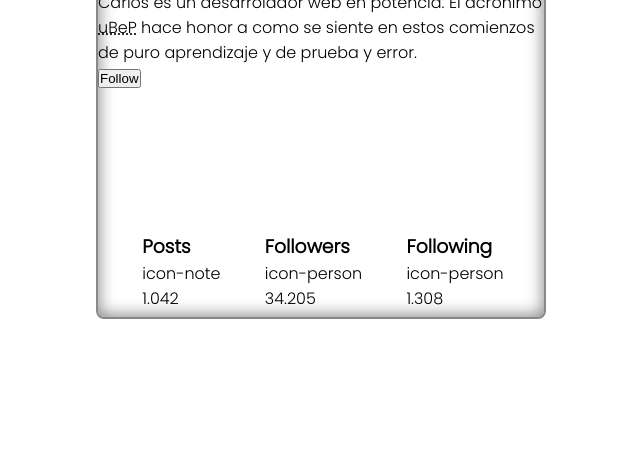
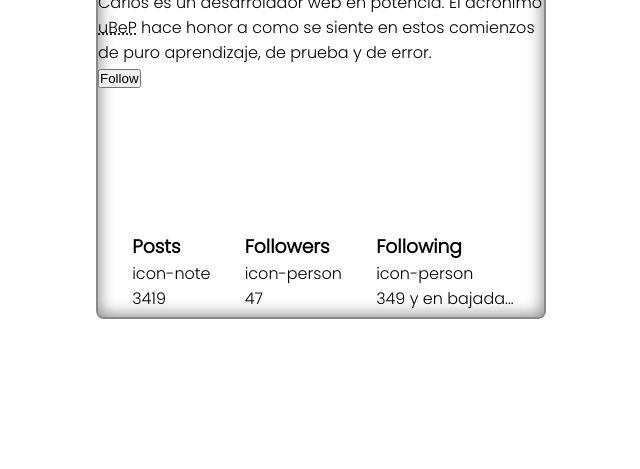
Before and after one commit to CarlosAStabile/first-challenge, a plain HTML site: page index.html in a window 1280 px wide. Shown: the part 381-850 px from the top of the page, without its empty margins (29-669 px from the left). Drawn offline with Linux system fonts and the light colour scheme.

Commit message:
Primer commit de la rama refact-card, en la cual refactorizaremos el código completamente y luego reemplazaremos esta rama en la rama de experimentos en GitHub.

```diff
--- a/index.html
+++ b/index.html
@@ -4,12 +4,12 @@
     <meta charset="UTF-8">
     <meta http-equiv="X-UA-Compatible" content="IE=edge">
     <meta name="viewport" content="width=device-width, initial-scale=1.0">
-    <meta name="description" content="Siguiendo los retos de Manz, este es el primero.">
+    <meta name="description" content="Siguiendo los retos de Manz, este es el primero. Refactorizo en marzo 2023.">
     <link rel="stylesheet" href="./mobile.css">
     <link rel="preconnect" href="https://fonts.googleapis.com">
     <link rel="preconnect" href="https://fonts.gstatic.com" crossorigin>
     <link href="https://fonts.googleapis.com/css2?family=Poppins:wght@300&display=swap" rel="stylesheet">
-    <title>ManzRetos</title>
+    <title>ManzRetos - Reto#1 - simpleCard</title>
 </head>
 <body>
     <div class="container-ppal">
@@ -24,7 +24,7 @@
                 <h2>Montevideo, Uruguay</h2>
             </div>
             <section class="main-ppal__biography">
-                <p>Carlos es un desarrolador web en potencia. El acrónimo <abbr title="Un Bruto en Programación">uBeP</abbr> hace honor a como se siente en estos comienzos de puro aprendizaje y de prueba y error.</p>
+                <p>Carlos es un desarrolador web en potencia. El acrónimo <abbr title="Un Bruto en Programación">uBeP</abbr> hace honor a como se siente en estos comienzos de puro aprendizaje, de prueba y de error.</p>
             </section>
             <section class="main-ppal__biography">
                 <button>Follow</button>
@@ -34,17 +34,19 @@
             <div class="footer-ppal__item">
                 <h3>Posts</h3>
                 <span>icon-note</span>
-                <p>1.042</p>
+                <p>3419</p>
             </div>
             <div class="footer-ppal__item">
                 <h3>Followers</h3>
                 <span>icon-person</span>
-                <p>34.205</p>
+                <p>47</p>
             </div>
             <div class="footer-ppal__item">
                 <h3>Following</h3>
                 <span>icon-person</span>
-                <p>1.308</p>
+                <p>349
+                    <span>y en bajada...</span>
+                </p>
             </div>
         </footer>
     </div>
--- a/mobile.css
+++ b/mobile.css
@@ -77,6 +77,7 @@ body {
 }
 .logo {
     /* background-image: url(''); */
+    background: var(--backcolor-2);
 }
 .footer-ppal {
     display: flex;
```
